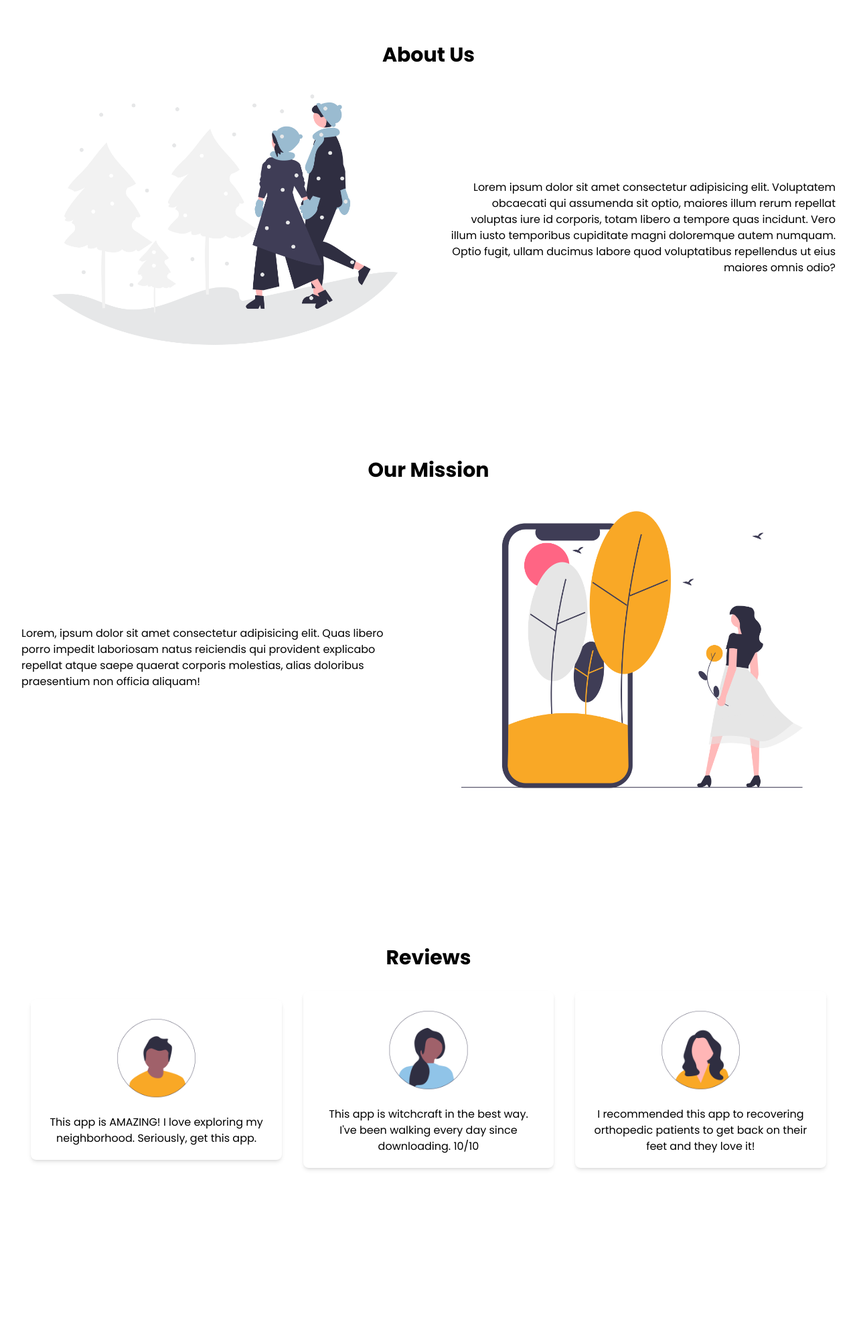
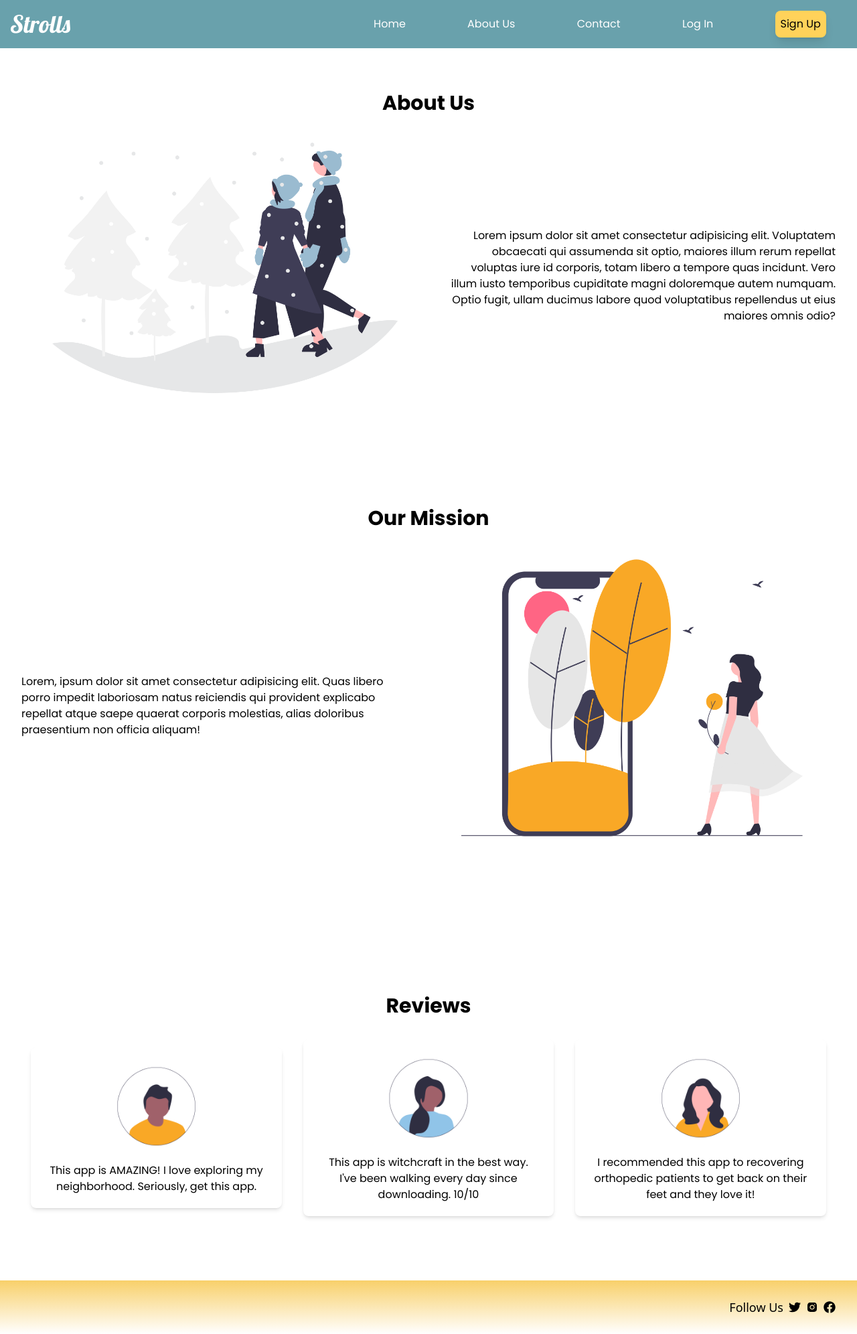
Before and after one commit to kalikokalikova/adventure, a React (Create React App) app in the folder adventure/: page /about in a window 1280 px wide. Shown: the whole page at 67% size. Before the commit the page ends 1840 px from the top, so only its background shows below. Built offline with nearby package versions, Linux system fonts and the light colour scheme; no server answers.

Commit message:
about page changes, but didnt see any

```diff
--- a/adventure/src/pages/About.jsx
+++ b/adventure/src/pages/About.jsx
@@ -1,6 +1,6 @@
 import React from 'react'
-// import Footer from '../components/Footer'
-// import NavBar from '../components/NavBar'
+import Footer from '../components/Footer'
+import NavBar from '../components/NavBar'
 import Testimonials from '../components/Testimonials'
 import winterWalk from '../assets/eg-img/winter_walk.png'
 import naturePhone from '../assets/eg-img/nature-phone.png'
@@ -8,9 +8,7 @@ import naturePhone from '../assets/eg-img/nature-phone.png'
 function About() {
   return (
     <div className='h-[100%] bg-white text-black'>
-        {/* <NavBar/> */}
-
-
+        <NavBar/>
       <div className='h-[30%] pb-[5%]'>
         <h1 className='font-poppins text-3xl font-bold text-center pt-[4rem]'>About Us</h1>
         <div className='flex flex-col md:flex-row justify-content items-center'>
@@ -27,7 +25,7 @@ function About() {
             </div>
        </div>
        <Testimonials/>
-    {/* <Footer/> */}
+    <Footer/>
     </div>
   )
 }
```
